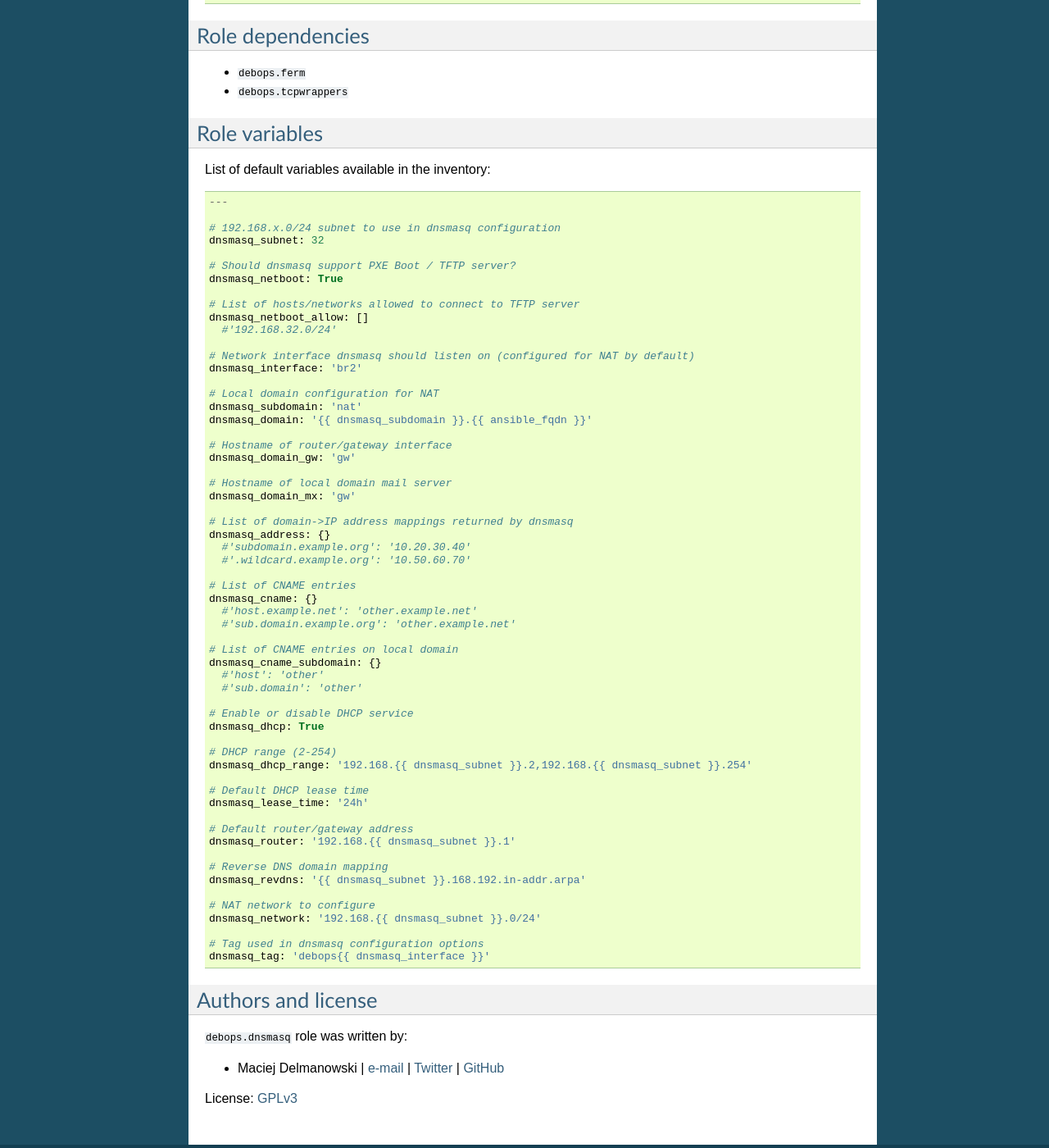
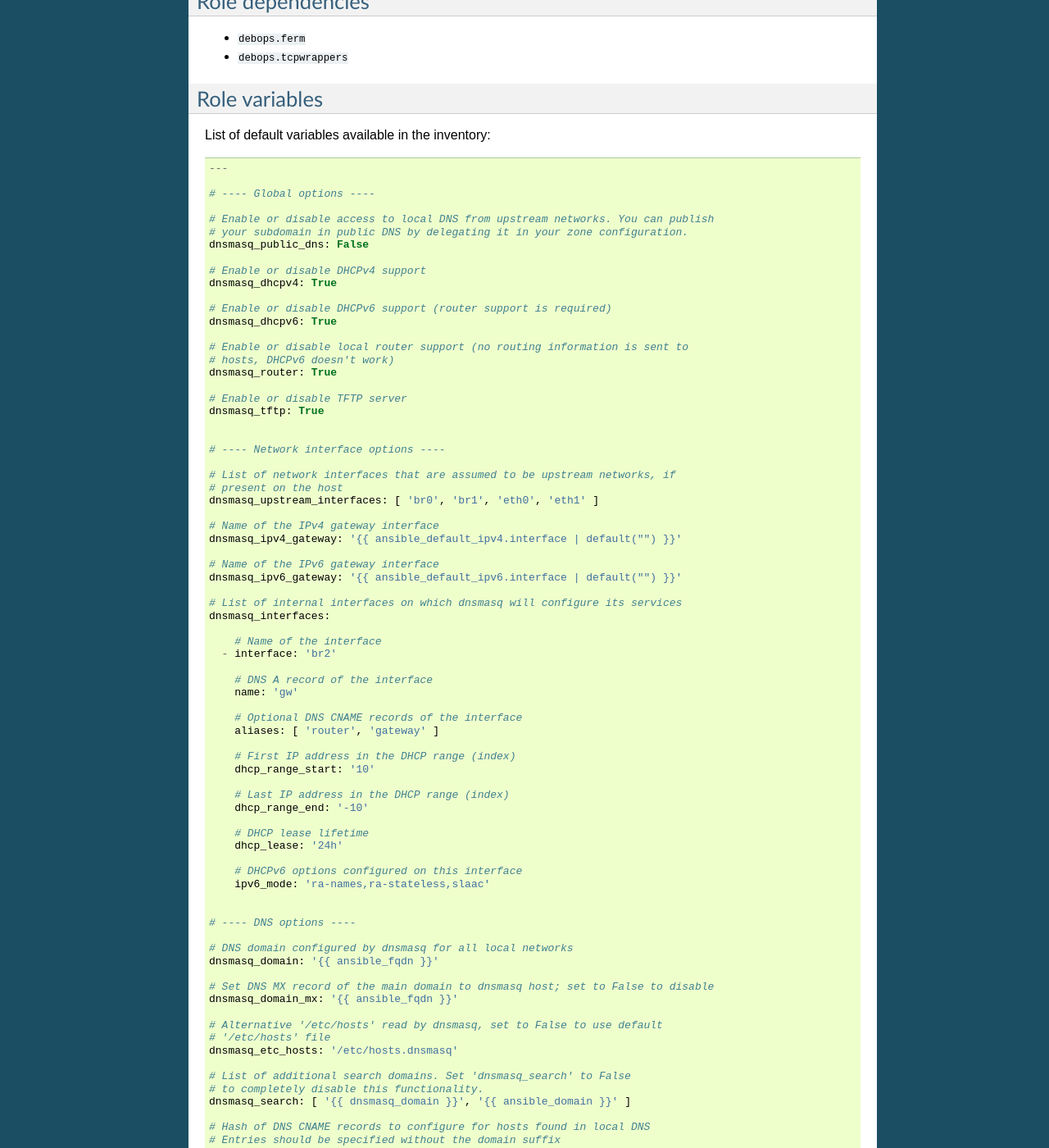
Before and after one commit to debops/docs, a Sphinx documentation site: the page built from docs/ansible/roles/debops.dnsmasq.rst, in a window 1280 px wide and 1400 px high, scrolled down 519 px. Shown: the whole window at 82% size. Built offline with Sphinx 7.4.7, drawn with Linux system fonts in a browser that asks for light colours; some of the changed text lies outside the part shown.

Commit message:
Update debops.dnsmasq documentation

```diff
--- a/docs/ansible/roles/debops.dnsmasq.rst
+++ b/docs/ansible/roles/debops.dnsmasq.rst
@@ -15,10 +15,9 @@
 
 
 This role installs and configures ``dnsmasq`` as a local DNS, DHCP and
-PXE/TFTP server. At the moment configuration is limited, and resulting
-environment is suited for local development only. A NATted network can also
-be configured for ease of use for local virtual machines / LXC containers
-without the need for additional external IP addresses.
+PXE/TFTP server. You can use it to configure host-based LAN behind a bridge
+interface for virtual machines / containers, or use it in your internal
+network.
 
 .. contents:: Table of Contents
    :local:
@@ -47,64 +46,99 @@
 
     ---
 
-    # 192.168.x.0/24 subnet to use in dnsmasq configuration
-    dnsmasq_subnet: 32
+    # ---- Global options ----
 
-    # Should dnsmasq support PXE Boot / TFTP server?
-    dnsmasq_netboot: True
+    # Enable or disable access to local DNS from upstream networks. You can publish
+    # your subdomain in public DNS by delegating it in your zone configuration.
+    dnsmasq_public_dns: False
 
-    # List of hosts/networks allowed to connect to TFTP server
-    dnsmasq_netboot_allow: []
-      #'192.168.32.0/24'
+    # Enable or disable DHCPv4 support
+    dnsmasq_dhcpv4: True
 
-    # Network interface dnsmasq should listen on (configured for NAT by default)
-    dnsmasq_interface: 'br2'
+    # Enable or disable DHCPv6 support (router support is required)
+    dnsmasq_dhcpv6: True
 
-    # Local domain configuration for NAT
-    dnsmasq_subdomain: 'nat'
-    dnsmasq_domain: '{{ dnsmasq_subdomain }}.{{ ansible_fqdn }}'
+    # Enable or disable local router support (no routing information is sent to
+    # hosts, DHCPv6 doesn't work)
+    dnsmasq_router: True
 
-    # Hostname of router/gateway interface
-    dnsmasq_domain_gw: 'gw'
+    # Enable or disable TFTP server
+    dnsmasq_tftp: True
 
-    # Hostname of local domain mail server
-    dnsmasq_domain_mx: 'gw'
 
-    # List of domain->IP address mappings returned by dnsmasq
-    dnsmasq_address: {}
-      #'subdomain.example.org': '10.20.30.40'
-      #'.wildcard.example.org': '10.50.60.70'
+    # ---- Network interface options ----
 
-    # List of CNAME entries
+    # List of network interfaces that are assumed to be upstream networks, if
+    # present on the host
+    dnsmasq_upstream_interfaces: [ 'br0', 'br1', 'eth0', 'eth1' ]
+
+    # Name of the IPv4 gateway interface
+    dnsmasq_ipv4_gateway: '{{ ansible_default_ipv4.interface | default("") }}'
+
+    # Name of the IPv6 gateway interface
+    dnsmasq_ipv6_gateway: '{{ ansible_default_ipv6.interface | default("") }}'
+
+    # List of internal interfaces on which dnsmasq will configure its services
+    dnsmasq_interfaces:
+
+        # Name of the interface
+      - interface: 'br2'
+
+        # DNS A record of the interface
+        name: 'gw'
+
+        # Optional DNS CNAME records of the interface
+        aliases: [ 'router', 'gateway' ]
+
+        # First IP address in the DHCP range (index)
+        dhcp_range_start: '10'
+
+        # Last IP address in the DHCP range (index)
+        dhcp_range_end: '-10'
+
+        # DHCP lease lifetime
+        dhcp_lease: '24h'
+
+        # DHCPv6 options configured on this interface
+        ipv6_mode: 'ra-names,ra-stateless,slaac'
+
+
+    # ---- DNS options ----
+
+    # DNS domain configured by dnsmasq for all local networks
+    dnsmasq_domain: '{{ ansible_fqdn }}'
+
+    # Set DNS MX record of the main domain to dnsmasq host; set to False to disable
+    dnsmasq_domain_mx: '{{ ansible_fqdn }}'
+
+    # Alternative '/etc/hosts' read by dnsmasq, set to False to use default
+    # '/etc/hosts' file
+    dnsmasq_etc_hosts: '/etc/hosts.dnsmasq'
+
+    # List of additional search domains. Set 'dnsmasq_search' to False
+    # to completely disable this functionality.
+    dnsmasq_search: [ '{{ dnsmasq_domain }}', '{{ ansible_domain }}' ]
+
+    # Hash of DNS CNAME records to configure for hosts found in local DNS
+    # Entries should be specified without the domain suffix
     dnsmasq_cname: {}
-      #'host.example.net': 'other.example.net'
-      #'sub.domain.example.org': 'other.example.net'
+      #'host1': 'cname1'
+      #'host2': [ 'list', 'of', 'aliases' ]
 
-    # List of CNAME entries on local domain
-    dnsmasq_cname_subdomain: {}
-      #'host': 'other'
-      #'sub.domain': 'other'
 
-    # Enable or disable DHCP service
-    dnsmasq_dhcp: True
+    # ---- TFTP options ----
 
-    # DHCP range (2-254)
-    dnsmasq_dhcp_range: '192.168.{{ dnsmasq_subnet }}.2,192.168.{{ dnsmasq_subnet }}.254'
+    # Path to TFTP root directory
+    dnsmasq_tftp_root: '/srv/tftpboot'
 
-    # Default DHCP lease time
-    dnsmasq_lease_time: '24h'
+    # BOOTP command passed to clients (see dhcp-boot in dnsmasq(8)
+    dnsmasq_tftp_boot: 'pxelinux.0'
 
-    # Default router/gateway address
-    dnsmasq_router: '192.168.{{ dnsmasq_subnet }}.1'
 
-    # Reverse DNS domain mapping
-    dnsmasq_revdns: '{{ dnsmasq_subnet }}.168.192.in-addr.arpa'
+    # ---- Other options ----
 
-    # NAT network to configure
-    dnsmasq_network: '192.168.{{ dnsmasq_subnet }}.0/24'
-
-    # Tag used in dnsmasq configuration options
-    dnsmasq_tag: 'debops{{ dnsmasq_interface }}'
+    # Additional options passed as a YAML text block
+    dnsmasq_options: ''
 
 
 
```
